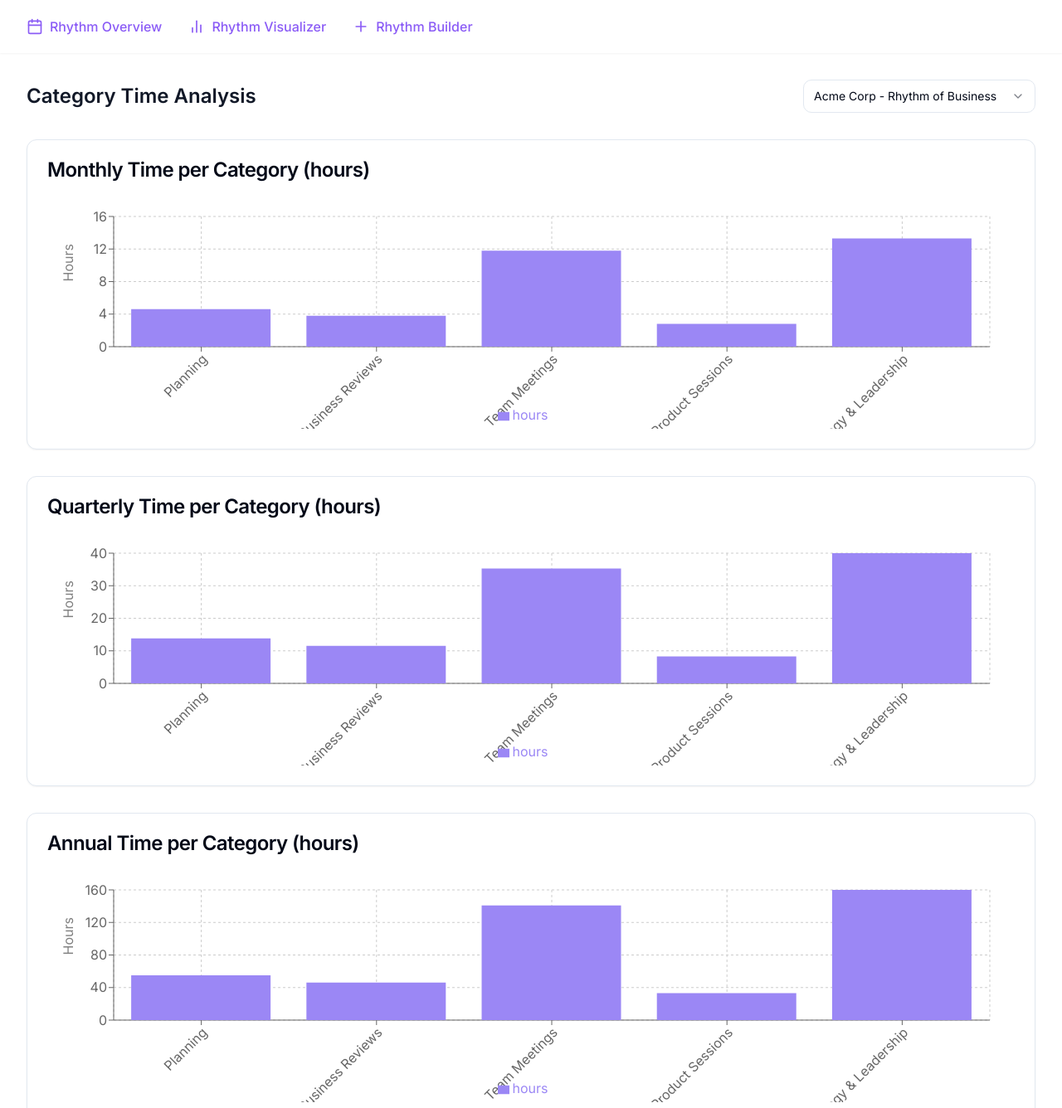
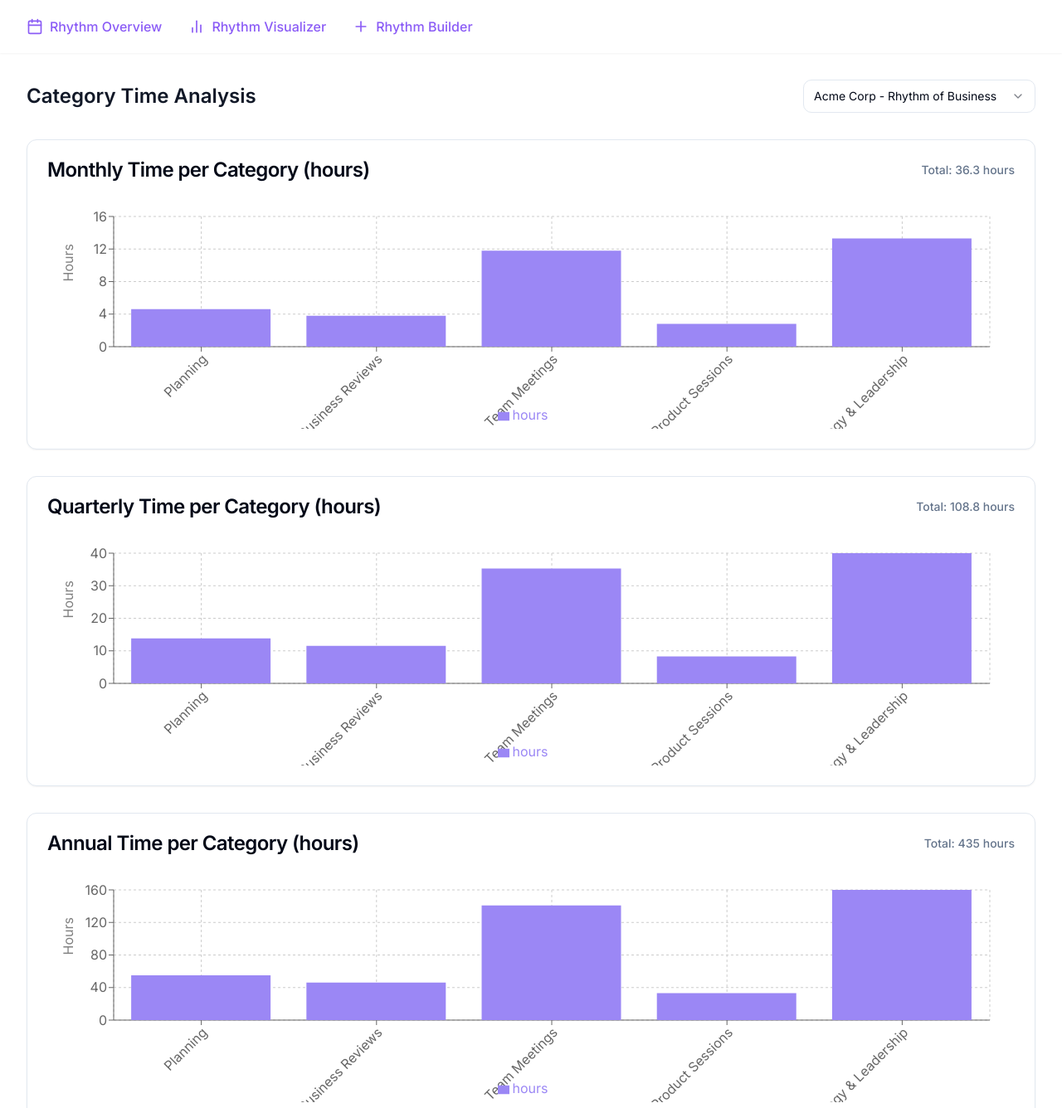
Before and after one commit to mattnigh/build-a-rhythm, a React (Vite) app: page /visualizer in a window 1280 px wide. Shown: the top 1336 px of the page at 83% size. Built offline with nearby package versions, Linux system fonts and the light colour scheme.

Commit message:
Visualize time totals per category
The visualizer now displays time totals for each category.

```diff
--- a/src/pages/Visualizer.tsx
+++ b/src/pages/Visualizer.tsx
@@ -103,27 +103,32 @@ const calculateTimeMetrics = (rhythmData: any[]) => {
     });
   });
 
-  // Convert minutes to hours and round to 1 decimal place
+  // Convert minutes to hours and calculate totals
+  const calculatePeriodData = (periodTimes: Record<string, number>) => {
+    const data = Object.entries(periodTimes).map(([name, minutes]) => ({
+      name,
+      hours: Number((minutes / 60).toFixed(1))
+    }));
+    const total = Number((Object.values(periodTimes).reduce((a, b) => a + b, 0) / 60).toFixed(1));
+    return { data, total };
+  };
+
   return {
-    monthly: Object.entries(categoryTimes.monthly).map(([name, minutes]) => ({
-      name,
-      hours: Number((minutes as number / 60).toFixed(1))
-    })),
-    quarterly: Object.entries(categoryTimes.quarterly).map(([name, minutes]) => ({
-      name,
-      hours: Number((minutes as number / 60).toFixed(1))
-    })),
-    annual: Object.entries(categoryTimes.annual).map(([name, minutes]) => ({
-      name,
-      hours: Number((minutes as number / 60).toFixed(1))
-    }))
+    monthly: calculatePeriodData(categoryTimes.monthly),
+    quarterly: calculatePeriodData(categoryTimes.quarterly),
+    annual: calculatePeriodData(categoryTimes.annual)
   };
 };
 
-const TimeChart = ({ data, title }: { data: any[], title: string }) => (
+const TimeChart = ({ data, title, total }: { data: any[], title: string, total: number }) => (
   <Card className="w-full">
     <CardHeader>
-      <CardTitle>{title}</CardTitle>
+      <div className="flex justify-between items-center">
+        <CardTitle>{title}</CardTitle>
+        <div className="text-sm font-medium text-muted-foreground">
+          Total: {total} hours
+        </div>
+      </div>
     </CardHeader>
     <CardContent className="h-[300px]">
       <ResponsiveContainer width="100%" height="100%">
@@ -181,9 +186,21 @@ const Visualizer = () => {
       </div>
 
       <div className="grid grid-cols-1 gap-8">
-        <TimeChart data={timeMetrics.monthly} title="Monthly Time per Category (hours)" />
-        <TimeChart data={timeMetrics.quarterly} title="Quarterly Time per Category (hours)" />
-        <TimeChart data={timeMetrics.annual} title="Annual Time per Category (hours)" />
+        <TimeChart
+          data={timeMetrics.monthly.data}
+          title="Monthly Time per Category (hours)"
+          total={timeMetrics.monthly.total}
+        />
+        <TimeChart
+          data={timeMetrics.quarterly.data}
+          title="Quarterly Time per Category (hours)"
+          total={timeMetrics.quarterly.total}
+        />
+        <TimeChart
+          data={timeMetrics.annual.data}
+          title="Annual Time per Category (hours)"
+          total={timeMetrics.annual.total}
+        />
       </div>
     </div>
   );
```
